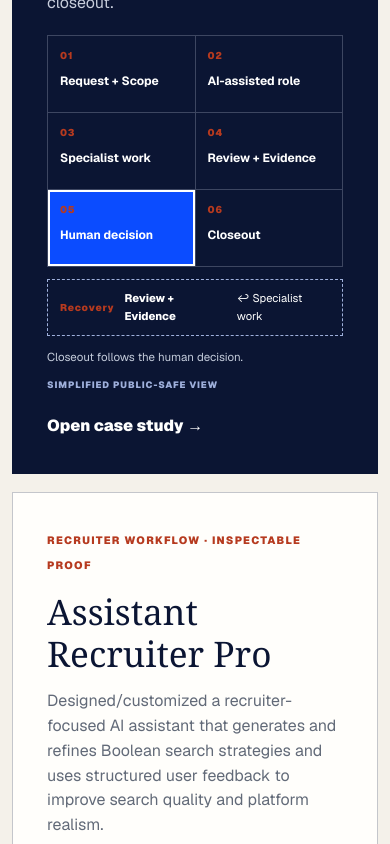
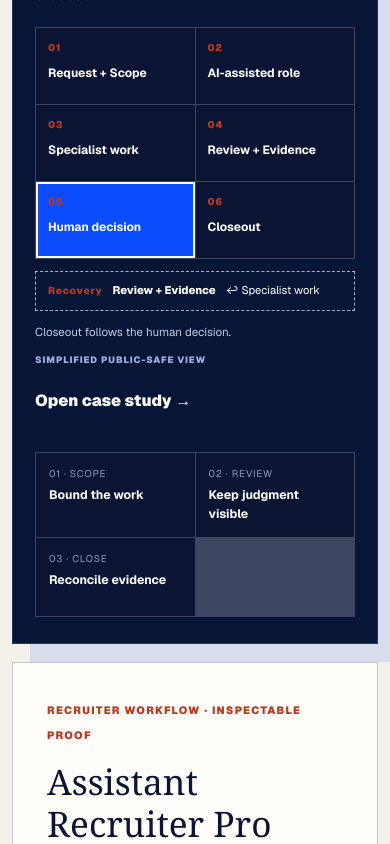
Before and after one commit to avergara13/avergara13.github.io, a Next.js app: page / in a window 390 px wide. Shown: the part 4587-5431 px from the top of the page. Built offline with nearby package versions, Linux system fonts and the light colour scheme.

Commit message:
TSK-931: add Loft OS evidence continuity
Source implementation approved and validated; generated release follows in PR #16.

```diff
--- a/app/globals.css
+++ b/app/globals.css
@@ -143,6 +143,10 @@ section { padding:96px 0; }
 .project-card { min-height:430px; display:block; border:1px solid rgba(11,21,51,.24); background:var(--white); padding:34px; text-decoration:none; transition:transform .18s ease,box-shadow .18s ease; }
 .project-card:hover { transform:translateY(-4px); box-shadow:0 22px 60px rgba(11,21,51,.1); }
 .dark-card { background:var(--ink); color:white; }
+.loft-plate { grid-column:1 / -1; display:grid; grid-template-columns:minmax(0,1fr) minmax(360px,.9fr); gap:38px; align-items:center; min-height:360px; padding:42px; background:var(--navy); border-color:#25375e; box-shadow:18px 18px 0 rgba(11,76,255,.12); }
+.loft-plate-copy { min-width:0; }
+.loft-plate .mini-workflow { margin-top:0; }
+.loft-plate .card-link { color:#fff; }
 .project-card h3 { margin:13px 0 15px; font-family:Georgia,serif; font-size:2.2rem; font-weight:500; }
 .project-card p { color:var(--muted); }
 .dark-card p { color:#c8cedc; }
@@ -286,6 +290,14 @@ section { padding:96px 0; }
 .boundary-grid { display:grid; grid-template-columns:1fr 1fr; gap:16px; }
 .boundary-grid article { min-height:250px; padding:30px; border:1px solid rgba(255,255,255,.38); }
 .boundary-grid ul { color:#e0e7ff; }
+.evidence-rail { display:grid; grid-template-columns:1fr auto 1fr auto 1fr auto 1fr; gap:12px; align-items:stretch; }
+.evidence-rail article { min-height:170px; padding:22px; border:1px solid var(--line); background:var(--white); }
+.evidence-rail span,.implementation-strip span { display:block; color:var(--copper); font-size:.65rem; font-weight:900; letter-spacing:.1em; text-transform:uppercase; }
+.evidence-rail b,.implementation-strip b { display:block; margin-top:25px; font-family:Georgia,serif; font-size:1.35rem; font-weight:500; }
+.evidence-rail p,.implementation-strip p { margin:9px 0 0; color:var(--muted); font-size:.76rem; }
+.evidence-rail>i { align-self:center; color:var(--copper); font-size:1.5rem; font-style:normal; }
+.implementation-strip { display:grid; grid-template-columns:repeat(3,1fr); gap:1px; max-width:900px; background:var(--line); border:1px solid var(--line); }
+.implementation-strip article { min-height:150px; padding:22px; background:var(--white); }
 .sous-visual { position:relative; max-width:1050px; min-height:650px; margin:auto; padding-right:130px; }
 .sous-desktop { width:100%; border:1px solid var(--line); box-shadow:0 24px 60px rgba(11,21,51,.16); }
 .sous-mobile { position:absolute; right:0; bottom:0; width:260px; border:1px solid var(--line); box-shadow:0 24px 60px rgba(11,21,51,.2); }
@@ -378,6 +390,7 @@ section { padding:96px 0; }
   .proof-grid>div:nth-child(2) { border-right:0; }
   .proof-grid>div:nth-child(-n+2) { border-bottom:1px solid var(--line); }
   .project-card { min-height:0; }
+  .loft-plate { grid-template-columns:1fr; }
   .resume-grid,.material-grid,.strategy-grid { grid-template-columns:1fr; }
   .resume-card p { min-height:0; }
   .workflow-steps { grid-template-columns:repeat(4,1fr); }
@@ -416,7 +429,9 @@ section { padding:96px 0; }
   .featured-screens,.case-screens { grid-template-columns:1fr 1fr; }
   .featured-screens .phone:nth-child(3),.case-screens .phone:nth-child(3) { display:block; }
   .phone-2,.case-screens .phone:nth-child(2) { margin-top:36px; }
-  .project-grid,.resume-grid,.three-cards,.system-grid,.domain-strip,.boundary-grid,.case-facts-grid { grid-template-columns:1fr; }
+  .project-grid,.resume-grid,.three-cards,.system-grid,.domain-strip,.boundary-grid,.case-facts-grid,.implementation-strip { grid-template-columns:1fr; }
+  .evidence-rail { grid-template-columns:1fr; }
+  .evidence-rail>i { transform:rotate(90deg); justify-self:center; }
   .project-grid > *,.handoff { min-width:0; }
   .career-bridge-grid { gap:36px; }
   .operations-translation,.proof-path { grid-template-columns:1fr; }
@@ -424,6 +439,7 @@ section { padding:96px 0; }
   .concept-link,.case-evidence-head { align-items:flex-start; flex-direction:column; }
   .case-proof-list { justify-content:flex-start; }
   .wide-card,.full-card { grid-column:auto; }
+  .loft-plate { padding:26px 22px; }
   .mini-workflow,.capability-grid { grid-template-columns:1fr 1fr; }
   .field-manual article { grid-template-columns:48px 1fr; gap:10px 14px; }
   .field-manual p,.field-manual a { grid-column:2; }
--- a/app/page.tsx
+++ b/app/page.tsx
@@ -102,7 +102,7 @@ export default function Home() {
         <div className="shell">
           <div className="split-head"><div><p className="eyebrow">More proof</p><h2>Systems thinking you can inspect.</h2></div><p>RSP is the flagship. Loft OS is first-tier proof of role-specific agent workflows, human control, and accountable delivery patterns.</p></div>
           <div className="project-grid">
-              <Link className="project-card dark-card wide-card" href="/work/loft-os"><span className="card-tag">First-tier proof · sanitized architecture case study</span><h3>Loft OS</h3><p>Role-specific AI workflows coordinated through clear handoffs, human review, evidence, recovery, and accountable closeout.</p><HumanGatedHandoff variant="dark" /><span className="card-link">Open case study →</span></Link>
+              <Link className="project-card dark-card wide-card loft-plate" href="/work/loft-os"><div className="loft-plate-copy"><span className="card-tag">First-tier proof · sanitized architecture case study</span><h3>Loft OS</h3><p>Role-specific AI workflows coordinated through clear handoffs, human review, evidence, recovery, and accountable closeout.</p><HumanGatedHandoff variant="dark" /><span className="card-link">Open case study →</span></div><div className="mini-workflow" aria-label="Loft OS proof sequence"><div><span>01 · Scope</span><b>Bound the work</b></div><div><span>02 · Review</span><b>Keep judgment visible</b></div><div><span>03 · Close</span><b>Reconcile evidence</b></div></div></Link>
             <Link className="project-card recruiter-card" href="/work/assistant-recruiter-pro"><span className="card-tag">Recruiter workflow · inspectable proof</span><h3>Assistant Recruiter Pro</h3><p>Designed/customized a recruiter-focused AI assistant that generates and refines Boolean search strategies and uses structured user feedback to improve search quality and platform realism.</p><div className="capability-grid"><div><b>JD map</b><span>Role and constraint intake</span></div><div><b>Boolean strategy</b><span>Platform-aware query variants</span></div><div><b>Human review</b><span>Relevance and realism checks</span></div><div><b>Iteration</b><span>Structured refinement loop</span></div></div><span className="card-link">Open workflow proof →</span></Link>
             <Link className="project-card" href="/work/sous-chef"><span className="card-tag">Public source case study</span><h3>Sous Chef</h3><p>An AI-assisted culinary workspace for recipe workflows, pantry signals, cookbooks, and cooking-session continuity.</p><div className="capability-grid"><div><b>Recipes</b><span>Structured creation</span></div><div><b>Pantry</b><span>Ingredient signals</span></div><div><b>Cookbooks</b><span>Reusable organization</span></div><div><b>Sessions</b><span>Cooking continuity</span></div></div><span className="card-link">Open case study →</span></Link>
           </div>
--- a/components/ProjectCase.tsx
+++ b/components/ProjectCase.tsx
@@ -19,7 +19,7 @@ export type Project = {
     label: string;
     title: string;
     copy: string;
-    kind: "screens" | "decision" | "controls" | "system" | "domain" | "boundary";
+    kind: "screens" | "decision" | "controls" | "system" | "domain" | "boundary" | "evidence" | "implementation";
   }[];
 };
 
@@ -73,7 +73,9 @@ const projectData: Record<string, Project> = {
     ],
     sections: [
       { number: "02", label: "Control design", title: "Governance expressed as usable product behavior.", copy: "Each control answers a delivery question: what may change, who may approve it, and what proves the result.", kind: "controls" },
-      { number: "03", label: "Public boundary", title: "What this portfolio shows—and protects.", copy: "The case study explains the operating pattern without exposing private systems, repository details, identifiers, or sensitive implementation evidence.", kind: "boundary" },
+      { number: "03", label: "Evidence continuity", title: "A public-safe rail from request to closeout.", copy: "The visible pattern keeps scope, review, verification, and completion connected without exposing private implementation details.", kind: "evidence" },
+      { number: "04", label: "CURRENT IMPLEMENTATION", title: "The operating layer in use now.", copy: "A compact view of the implemented control surfaces represented by this case study, with no speculative future system claims.", kind: "implementation" },
+      { number: "05", label: "Public boundary", title: "What this portfolio shows—and protects.", copy: "The case study explains the operating pattern without exposing private systems, repository details, identifiers, or sensitive implementation evidence.", kind: "boundary" },
     ],
   },
   "sous-chef": {
@@ -214,6 +216,14 @@ function SectionVisual({ project, kind }: { project: Project; kind: Project["sec
     );
   }
 
+  if (project.slug === "loft-os" && kind === "evidence") {
+    return <div className="evidence-rail" aria-label="Public-safe evidence continuity"><article><span>01</span><b>Request</b><p>Intent and scope become explicit.</p></article><i aria-hidden="true">→</i><article><span>02</span><b>Work</b><p>Authorized surfaces stay bounded.</p></article><i aria-hidden="true">→</i><article><span>03</span><b>Review</b><p>Human judgment remains visible.</p></article><i aria-hidden="true">→</i><article><span>04</span><b>Close</b><p>Evidence confirms the result.</p></article></div>;
+  }
+
+  if (project.slug === "loft-os" && kind === "implementation") {
+    return <div className="implementation-strip"><article><span>Control</span><b>Scoped work</b><p>Named boundaries and acceptance criteria.</p></article><article><span>Authority</span><b>Human review</b><p>Material decisions stay explicit.</p></article><article><span>Evidence</span><b>Verified closeout</b><p>Recovery and completion remain inspectable.</p></article></div>;
+  }
+
   if (kind === "domain") {
     const items = project.slug === "office-chef"
       ? [["Input", "Invoices & vendor changes"], ["Analysis", "Food cost & menu margin"], ["Review", "Human exception handling"], ["Output", "Owner-ready operating brief"]]
```
Also changed, not shown: 1 other file (tests, documents, lock files or other folders).
